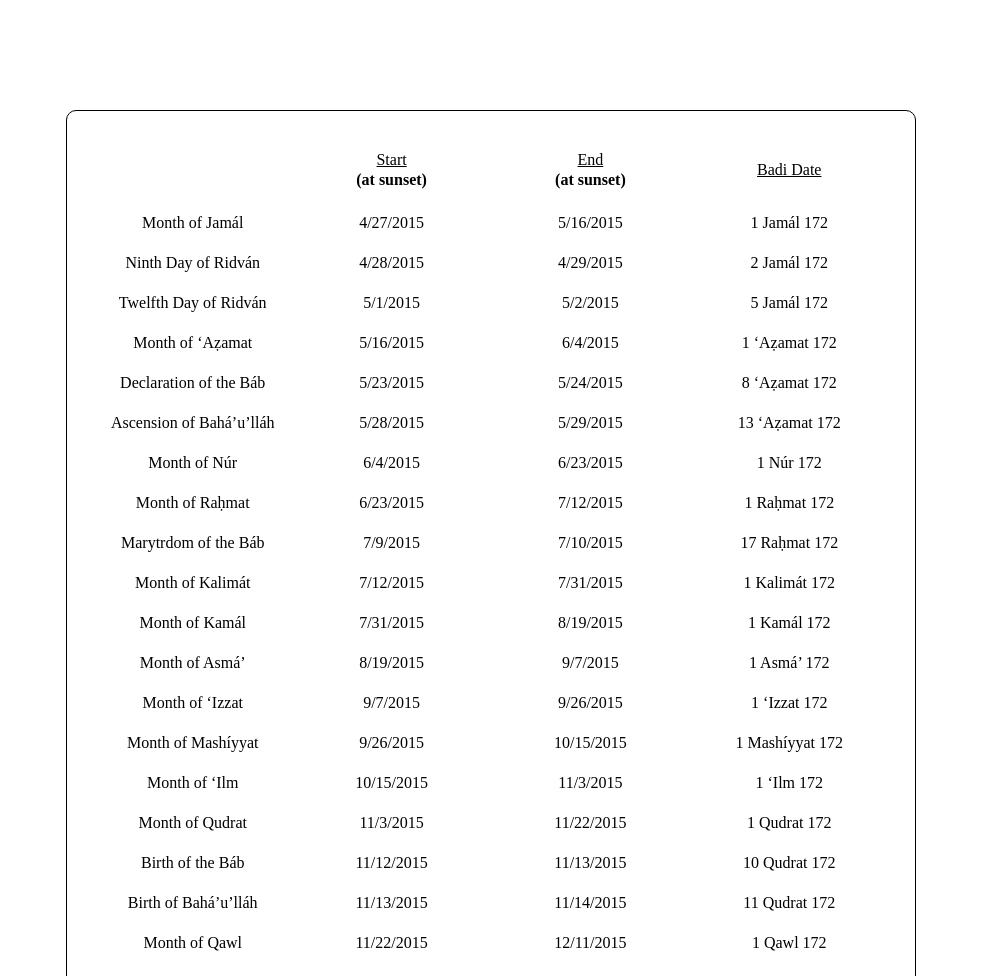
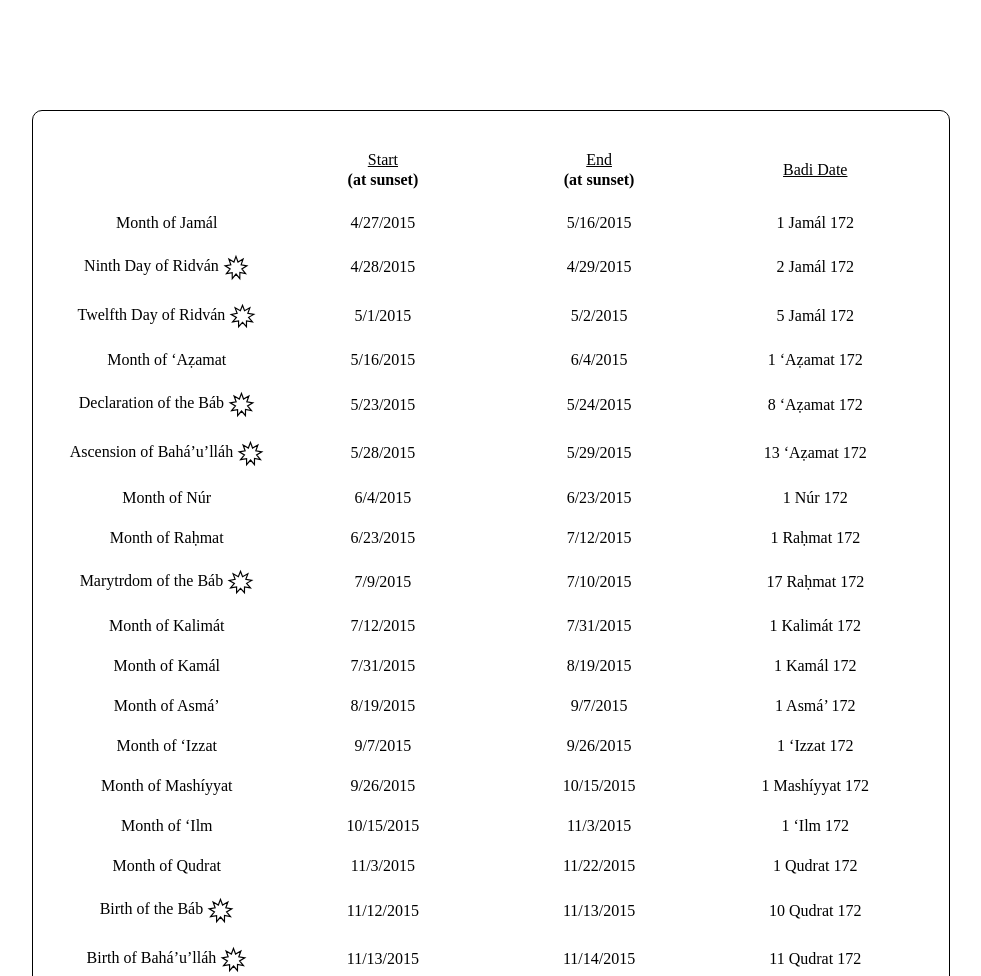
Before and after one commit to bchurchill/badi-cal, a plain HTML site: page index.html in a window 1280 px wide. Shown: the top 976 px of the page, without its empty margins (149-1130 px from the left). Drawn offline with nearby package versions, Linux system fonts and the light colour scheme.

Commit message:
added a logo for work suspended days

```diff
--- a/badi.js
+++ b/badi.js
@@ -377,7 +377,8 @@ var BadiCal = {
         var holy_day = BadiData.holy_days[i];
         var badi_day = new BadiCal.BadiDate(badi_year, holy_day.month, holy_day.day);
         var greg_day = BadiCal.badi_to_gregorian(badi_day);
-        var day = new BadiCal.DayUIObj(holy_day.name, greg_day.addDays(-1), greg_day, badi_day, "Holy Day");
+        var label = (holy_day.suspend ? "Holy Day - Work Suspended" : "Holy Day")
+        var day = new BadiCal.DayUIObj(holy_day.name, greg_day.addDays(-1), greg_day, badi_day, label);
         days.push(day);
       }
 
@@ -400,8 +401,8 @@ var BadiCal = {
       var bday = BadiCal.find_birthdays(BadiCal.badi_year_to_gregorian(badi_year));
       var badi_bday1 = BadiCal.gregorian_to_badi(bday);
       var badi_bday2 = BadiCal.gregorian_to_badi(bday.addDays(1));
-      var day1 = new BadiCal.DayUIObj("Birth of the Báb", bday.addDays(-1), bday, badi_bday1, "Holy Day");
-      var day2 = new BadiCal.DayUIObj("Birth of Bahá’u’lláh", bday.addDays(0), bday.addDays(1), badi_bday2, "Holy Day");
+      var day1 = new BadiCal.DayUIObj("Birth of the Báb", bday.addDays(-1), bday, badi_bday1, "Holy Day - Work Suspended");
+      var day2 = new BadiCal.DayUIObj("Birth of Bahá’u’lláh", bday.addDays(0), bday.addDays(1), badi_bday2, "Holy Day - Work Suspended");
       days.push(day1);
       days.push(day2);
     }
--- a/index.html
+++ b/index.html
@@ -19,7 +19,11 @@ function update_dates(d1, d2) {
   s = s + "<th class='entry_col'><p class='underline'>Badi Date</p></th></tr>";
   for(var i = 0; i < days.length; i++) {
     s = s + "<tr class='entry_row'>";
-    s = s + "<td class='entry_col'>" + days[i].title + "</td>";
+    s = s + "<td class='entry_col'>" + days[i].title;
+    if(days[i].type == "Holy Day - Work Suspended") {
+      s = s + "&nbsp;<img class='day_logo' src='img/star.svg' />"
+    }
+    s = s + "</td>";
     s = s + "<td class='entry_col'>" + days[i].start_date.toLocaleDateString() + "</td>";
     s = s + "<td class='entry_col'>" + days[i].end_date.toLocaleDateString() + "</td>";
     s = s + "<td class='entry_col'>" + days[i].badi_date.toString() + "</td>";
@@ -34,7 +38,7 @@ function update_dates(d1, d2) {
 
 $(window).load(function() {
 
-    // Set initial date range
+  // Set initial date range
 
   // Set handler for date picker
 
@@ -49,8 +53,6 @@ $(window).load(function() {
 </head>
 <body>
 <div id='main'>
-<div id='date-range'>
-</div> <!-- end date range -->
 <div id='results'>
 </div> <!-- end results -->
 </div> <!-- main -->
--- a/style.css
+++ b/style.css
@@ -43,3 +43,9 @@ td.entry_col {
   margin: 10px;
   width: 25%;
 }
+
+img.day_logo {
+  height: 20pt;
+  width: 20pt;
+  vertical-align: middle;
+}
```
Also changed, not shown: img/star.png (added), img/star.svg (added).
